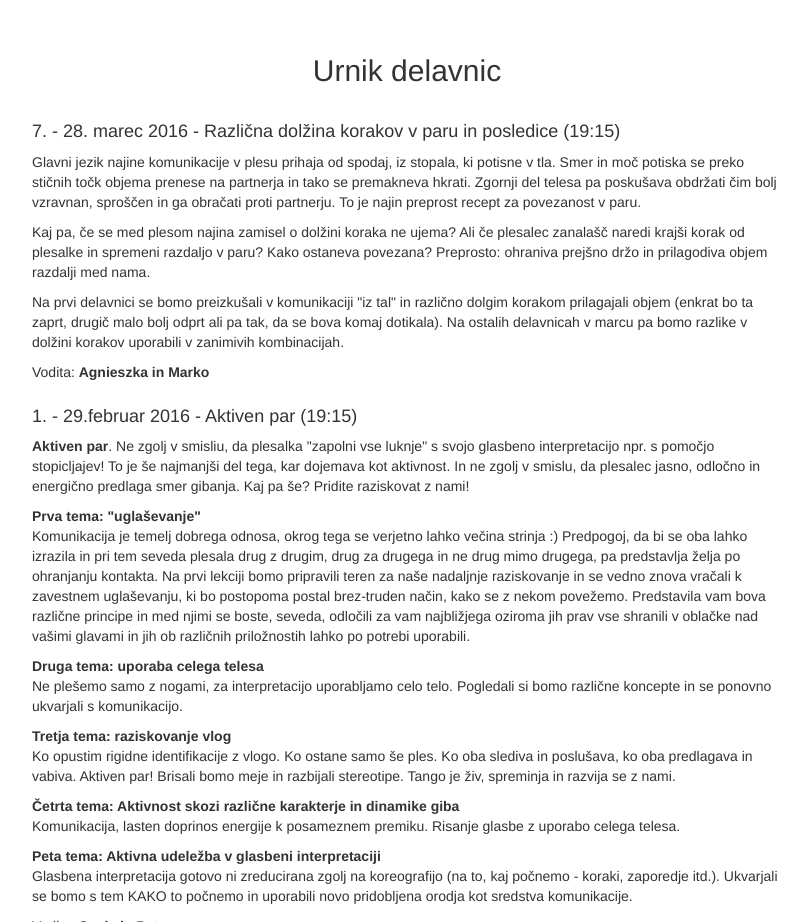
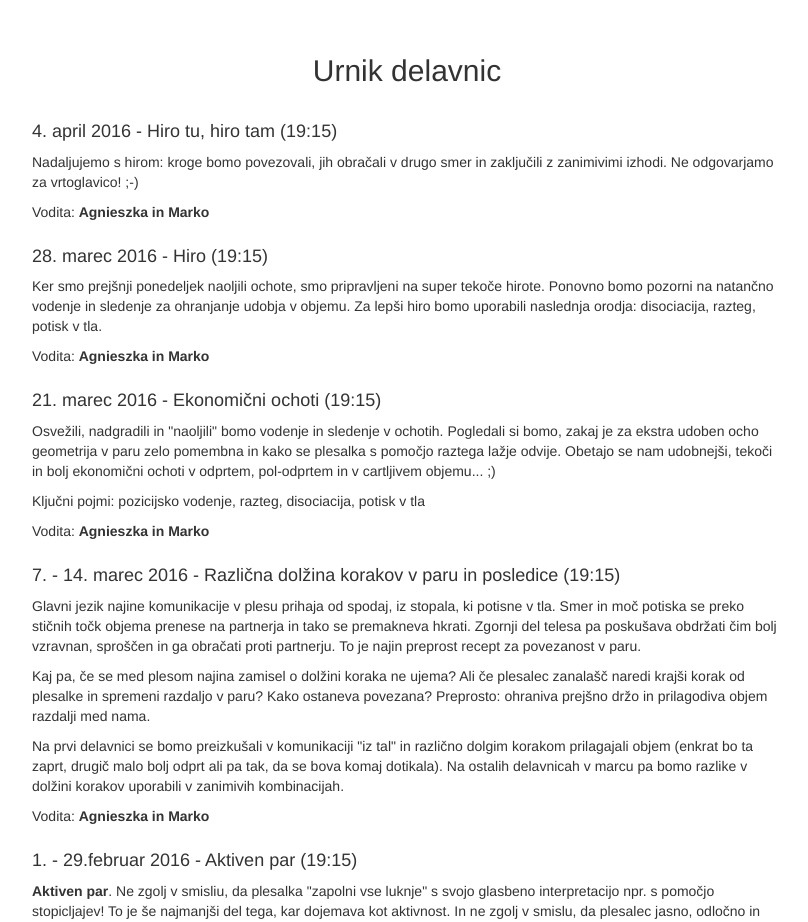
Before and after one commit to tangoutrip/tangoutrip.github.io, a plain HTML site: page tecaji/index.html in a window 1280 px wide. Shown: the part 1240-2162 px from the top of the page, without its empty margins (233-1041 px from the left). Drawn offline with nearby package versions, Linux system fonts and the light colour scheme; a script that the page names is missing.

Commit message:
Update index.html

```diff
--- a/tecaji/index.html
+++ b/tecaji/index.html
@@ -123,7 +123,38 @@ Skozi gibanje raziskujemo ter spoznavamo lastno telo in njegove specifike, tekom
 
 <div class="opisitecajev">
 
-<h4>7. - 28. marec 2016 - Različna dolžina korakov v paru in posledice (19:15)</h4>
+
+
+
+
+<h4>
+4. april 2016 - Hiro tu, hiro tam (19:15)
+</h4>
+<p>Nadaljujemo s hirom: kroge bomo povezovali, jih obračali v drugo smer in zaključili z zanimivimi izhodi. Ne odgovarjamo za vrtoglavico! ;-) </p>
+
+<p>Vodita: <b>Agnieszka in Marko</b></p>
+
+<h4>28. marec 2016 - Hiro (19:15)
+</h4>
+
+<p>Ker smo prejšnji ponedeljek naoljili ochote, smo pripravljeni na super tekoče hirote. Ponovno bomo pozorni na natančno vodenje in sledenje za ohranjanje udobja v objemu.
+Za lepši hiro bomo uporabili naslednja orodja: disociacija, razteg, potisk v tla. </p>
+
+<p>Vodita: <b>Agnieszka in Marko</b></p>
+
+
+<h4>21. marec 2016 - Ekonomični ochoti (19:15)
+</h4>
+
+
+<p>Osvežili, nadgradili in "naoljili" bomo vodenje in sledenje v ochotih. Pogledali si bomo, zakaj je za ekstra udoben ocho geometrija v paru zelo pomembna in kako se plesalka s pomočjo raztega lažje odvije. Obetajo se nam udobnejši, tekoči in bolj ekonomični ochoti v odprtem, pol-odprtem in v cartljivem objemu... ;) </p>
+
+<p>Ključni pojmi: pozicijsko vodenje, razteg, disociacija, potisk v tla </p>
+
+<p>Vodita: <b>Agnieszka in Marko</b></p>
+
+
+<h4>7. - 14. marec 2016 - Različna dolžina korakov v paru in posledice (19:15)</h4>
 <p>Glavni jezik najine komunikacije v plesu prihaja od spodaj, iz stopala, ki potisne v tla. Smer in moč potiska se preko stičnih točk objema prenese na partnerja in tako se premakneva hkrati. Zgornji del telesa pa poskušava obdržati čim bolj vzravnan, sproščen in ga obračati proti partnerju. To je najin preprost recept za povezanost v paru.</p>
 <p>Kaj pa, če se med plesom najina zamisel o dolžini koraka ne ujema? Ali če plesalec zanalašč naredi krajši korak od plesalke in spremeni razdaljo v paru? Kako ostaneva povezana? Preprosto: ohraniva prejšno držo in prilagodiva objem razdalji med nama.</p>
 <p>Na prvi delavnici se bomo preizkušali v komunikaciji "iz tal" in različno dolgim korakom prilagajali objem (enkrat bo ta zaprt, drugič malo bolj odprt ali pa tak, da se bova komaj dotikala). Na ostalih delavnicah v marcu pa bomo razlike v dolžini korakov uporabili v zanimivih kombinacijah.</p>
```
